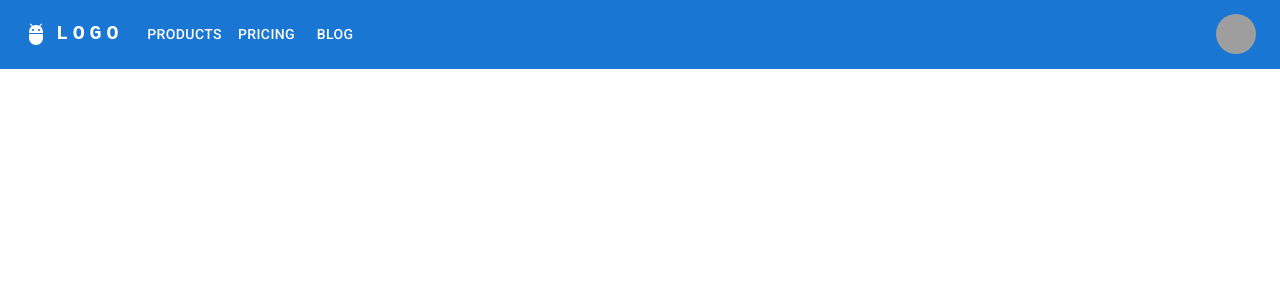
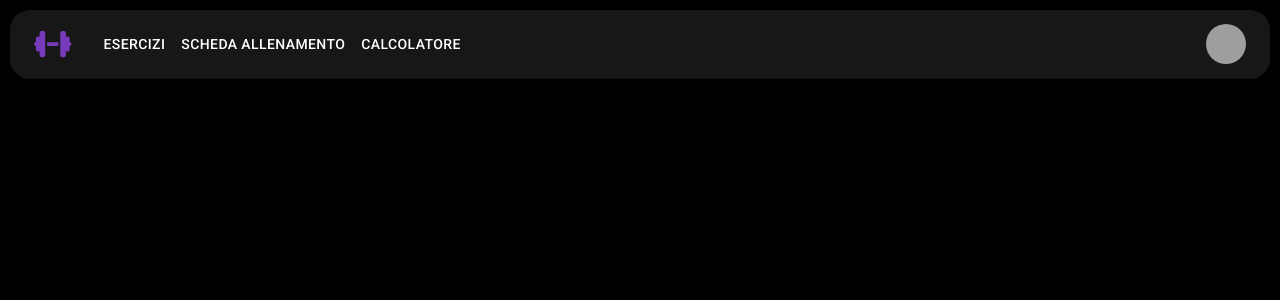
Before and after one commit to Pietroro98/FRONTEND-CapstoneProject, a React (Create React App) app: page /exercise in a window 1280 px wide. Shown: the top 300 px of the page. Built offline with nearby package versions, Linux system fonts and the light colour scheme; grey boxes are pictures that could not be loaded; a web font is replaced by a local one.

Commit message:
inserimento ExercisePage + navbar

```diff
--- a/src/Components/ExerciseComponent/ExerciseNavbar.jsx
+++ b/src/Components/ExerciseComponent/ExerciseNavbar.jsx
@@ -11,12 +11,13 @@ import Avatar from '@mui/material/Avatar';
 import Button from '@mui/material/Button';
 import Tooltip from '@mui/material/Tooltip';
 import MenuItem from '@mui/material/MenuItem';
-import AdbIcon from '@mui/icons-material/Adb';
+import { FontAwesomeIcon } from "@fortawesome/react-fontawesome";
+import { faDumbbell } from "@fortawesome/free-solid-svg-icons";
 
-const pages = ['Products', 'Pricing', 'Blog'];
+const pages = ['Esercizi', 'Scheda Allenamento', 'Calcolatore'];
 const settings = ['Profile', 'Account', 'Dashboard', 'Logout'];
 
-function ResponsiveAppBar() {
+function ExerciseNavbar() {
   const [anchorElNav, setAnchorElNav] = React.useState(null);
   const [anchorElUser, setAnchorElUser] = React.useState(null);
 
@@ -36,10 +37,16 @@ function ResponsiveAppBar() {
   };
 
   return (
-    <AppBar position="static">
+    <AppBar position="fixed"
+    sx={{
+      backgroundColor: "#000000",
+      borderRadius: "20px",
+      margin: "10px",
+      width: "calc(100% - 20px)",
+    }}>
       <Container maxWidth="xl">
         <Toolbar disableGutters>
-          <AdbIcon sx={{ display: { xs: 'none', md: 'flex' }, mr: 1 }} />
+
           <Typography
             variant="h6"
             noWrap
@@ -55,7 +62,12 @@ function ResponsiveAppBar() {
               textDecoration: 'none',
             }}
           >
-            LOGO
+             <FontAwesomeIcon
+            className="me-2"
+            icon={faDumbbell}
+            size="xl"
+            style={{ color: "#763abb" }}
+          />
           </Typography>
 
           <Box sx={{ flexGrow: 1, display: { xs: 'flex', md: 'none' } }}>
@@ -92,7 +104,7 @@ function ResponsiveAppBar() {
               ))}
             </Menu>
           </Box>
-          <AdbIcon sx={{ display: { xs: 'flex', md: 'none' }, mr: 1 }} />
+
           <Typography
             variant="h5"
             noWrap
@@ -109,7 +121,12 @@ function ResponsiveAppBar() {
               textDecoration: 'none',
             }}
           >
-            LOGO
+             <FontAwesomeIcon
+            className="me-2"
+            icon={faDumbbell}
+            size="xl"
+            style={{ color: "#763abb" }}
+          />
           </Typography>
           <Box sx={{ flexGrow: 1, display: { xs: 'none', md: 'flex' } }}>
             {pages.map((page) => (
@@ -156,4 +173,4 @@ function ResponsiveAppBar() {
     </AppBar>
   );
 }
-export default ResponsiveAppBar;
+export default ExerciseNavbar;
--- /dev/null
+++ b/src/Components/ExerciseComponent/SearchExercise.jsx
@@ -0,0 +1,14 @@
+import React from 'react';
+import { Container } from 'react-bootstrap';
+
+
+function SearchExercise() {
+  return (
+    <Container>
+
+
+    </Container>
+  )
+}
+
+export default SearchExercise;
--- a/src/Components/Mynav/MyNavBar.jsx
+++ b/src/Components/Mynav/MyNavBar.jsx
@@ -13,7 +13,7 @@ function MyNavBar() {
     setIsOpen(!isOpen);
   };
   return (
-    <Navbar expand="lg" className="position-absolute w-100 z-2">
+    <Navbar expand="lg" className="position-absolute w-100 z-2 ">
       <Container>
         <motion.a
           className="navbar-brand text-light"
--- a/src/Pages/ExercisePage.js
+++ b/src/Pages/ExercisePage.js
@@ -1,11 +1,17 @@
 import "../App.css";
 import ExerciseNavbar from "../Components/ExerciseComponent/ExerciseNavbar";
-import { useNavigate } from 'react-router-dom';
+import SearchExercise from "../Components/ExerciseComponent/SearchExercise";
+import { useEffect } from "react";
 
 function ExercisePage() {
+  useEffect(() => {
+    document.body.classList.add("bg-black", "text-light");
+  }, []);
+
   return (
-    <div className="App">
+    <div className="App ">
       <ExerciseNavbar />
+      <SearchExercise />
     </div>
   );
 }
--- a/src/Pages/Login/Login.js
+++ b/src/Pages/Login/Login.js
@@ -1,12 +1,12 @@
-import React, { useRef, useState } from 'react';
+import React, { useRef, useState } from "react";
 import { useNavigate } from "react-router-dom";
-import { useDispatch } from 'react-redux';
-import { loginU } from '../../redux/reducers/authSlice';
+import { useDispatch } from "react-redux";
+import { loginU } from "../../redux/reducers/authSlice";
 import "../Login/Login.css";
-import { motion } from 'framer-motion';
+import { motion } from "framer-motion";
 import { FontAwesomeIcon } from "@fortawesome/react-fontawesome";
 import { faEnvelope, faLock } from "@fortawesome/free-solid-svg-icons";
-import { Form, Button, Container, } from "react-bootstrap";
+import { Form, Button, Container } from "react-bootstrap";
 import { Snackbar, Alert } from "@mui/material";
 
 function Login() {
@@ -22,7 +22,7 @@ function Login() {
   const passwordRef = useRef();
 
   // Funzione di login
-  async function handelLogin () {
+  async function handelLogin() {
     const email = emailRef.current.value;
     const password = passwordRef.current.value;
 
@@ -32,22 +32,24 @@ function Login() {
     };
 
     try {
-      const response = await fetch('http://localhost:3001/auth/login', {
-        method: 'POST',
+      const response = await fetch("http://localhost:3001/auth/login", {
+        method: "POST",
         headers: {
-          'Content-Type': 'application/json'
+          "Content-Type": "application/json",
         },
-        body: JSON.stringify(userData)
+        body: JSON.stringify(userData),
       });
 
       const result = await response.json();
 
+      if (response.ok) {
+        const avatarURL = result.avatarURL;
+        localStorage.setItem('avatarURL', avatarURL);
 
-      if (response.ok) {
-        localStorage.setItem('authToken', result.accessToken);
+        localStorage.setItem("authToken", result.accessToken);
         localStorage.setItem("isAuth", true);
-        console.log(result.accessToken)
-        dispatch(loginU(result.token));  // Usa il tuo reducer per il login, se necessario
+        console.log(result.accessToken);
+        dispatch(loginU(result.token)); // Usa il tuo reducer per il login, se necessario
         setMessage("Login effettuato con successo!");
         setSeverity("success");
         setOpen(true);
@@ -60,8 +62,8 @@ function Login() {
         setOpen(true);
       }
     } catch (error) {
-      console.error('Errore nella connessione:', error);
-      setMessage('Errore nella connessione. Riprova.');
+      console.error("Errore nella connessione:", error);
+      setMessage("Errore nella connessione. Riprova.");
       setSeverity("error");
       setOpen(true);
     }
@@ -78,21 +80,28 @@ function Login() {
             whileInView={{ opacity: 1, x: 0 }}
             transition={{ duration: 1 }}
           >
-            <h2 className="hero-subtitle text-light text-center text-sm-start text-uppercase">Start testing yourself now!</h2>
+            <h2 className="hero-subtitle text-light text-center text-sm-start text-uppercase">
+              Start testing yourself now!
+            </h2>
             <h1 className="hero-title text-light text-center text-sm-start fw-bold text-uppercase">
               {/* Cambiato il testo qui */}
-                Join <span className="text-purple"> & </span> <br/>Test <span className="text-purple"><br/> Your Body </span>
+              Join <span className="text-purple"> & </span> <br />
+              Test{" "}
+              <span className="text-purple">
+                <br /> Your Body{" "}
+              </span>
             </h1>
           </motion.div>
         </div>
       </div>
 
-
       <header>
-
         <Container
           className="d-flex justify-content-center align-items-center min-vh-100"
-      style={{ backgroundImage: "url('path/to/your/image.jpg')", backgroundSize: 'cover' }}
+          style={{
+            backgroundImage: "url('path/to/your/image.jpg')",
+            backgroundSize: "cover",
+          }}
         >
           <motion.div
             initial={{ opacity: 0, y: 50 }}
@@ -101,13 +110,18 @@ function Login() {
             className="login-card p-5 rounded shadow-lg w-100 w-md-50 text-light"
           >
             <h1 className="login-title text-center mb-3">Login</h1>
-        <p className="login-description text-center mb-4">Iserisci la tua email e password</p>
+            <p className="login-description text-center mb-4">
+              Iserisci la tua email e password
+            </p>
 
             <Form>
               <Form.Group controlId="email" className="mb-3">
                 <Form.Label>Email</Form.Label>
                 <div className="input-with-icon position-relative">
-              <FontAwesomeIcon icon={faEnvelope} className="text-dark input-icon position-absolute top-50 start-0 translate-middle-y ms-3" />
+                  <FontAwesomeIcon
+                    icon={faEnvelope}
+                    className="text-dark input-icon position-absolute top-50 start-0 translate-middle-y ms-3"
+                  />
                   <Form.Control
                     type="email"
                     ref={emailRef}
@@ -120,7 +134,10 @@ function Login() {
               <Form.Group controlId="password" className="mb-4">
                 <Form.Label>Password</Form.Label>
                 <div className="input-with-icon position-relative">
-              <FontAwesomeIcon icon={faLock} className="text-dark input-icon position-absolute top-50 start-0 translate-middle-y ms-3" />
+                  <FontAwesomeIcon
+                    icon={faLock}
+                    className="text-dark input-icon position-absolute top-50 start-0 translate-middle-y ms-3"
+                  />
                   <Form.Control
                     type="password"
                     ref={passwordRef}
@@ -130,11 +147,11 @@ function Login() {
                 </div>
               </Form.Group>
 
-          <motion.div whileHover={{ scale: 1.05 }} whileTap={{ scale: 0.95 }}>
-            <Button
-              className="w-100 login-style "
-              onClick={handelLogin}
+              <motion.div
+                whileHover={{ scale: 1.05 }}
+                whileTap={{ scale: 0.95 }}
               >
+                <Button className="w-100 login-style " onClick={handelLogin}>
                   Login
                 </Button>
               </motion.div>
@@ -153,7 +170,6 @@ function Login() {
               </span>
             </div>
             <div className="text-center">
-
               <span
                 className="text-light ms-2 fw-bold mt-3"
                 style={{ cursor: "pointer", display: "inline-block" }} // Cambiato da span a div
@@ -161,9 +177,7 @@ function Login() {
               >
                 Go To Home
               </span>
-
             </div>
-
           </motion.div>
         </Container>
       </header>
--- a/src/index.js
+++ b/src/index.js
@@ -6,11 +6,34 @@ import "bootstrap/dist/css/bootstrap.min.css";
 import { Provider } from 'react-redux';
 import { store, persistor } from './redux/store/store';
 import { PersistGate } from 'redux-persist/integration/react';
+import { ThemeProvider, createTheme } from '@mui/material/styles';
+
+const darkTheme = createTheme({
+  palette: {
+    mode: 'dark',
+    primary: {
+      main: '#224072',
+    },
+    secondary: {
+      main: '#333',
+    },
+    tertiary: {
+      main: '#FFFFFF',
+    },
+    background: {
+      default: '#121212'
+    }
+   },
+
+});
+
 const root = ReactDOM.createRoot(document.getElementById("root"));
 root.render(
   <Provider store={store}>
+     <ThemeProvider theme={darkTheme}>
     <PersistGate loading={null} persistor={persistor}>
     <App />
     </PersistGate>
+    </ThemeProvider>
   </Provider>
 );
```
Lines whose indentation alone changed are shown as unchanged.
